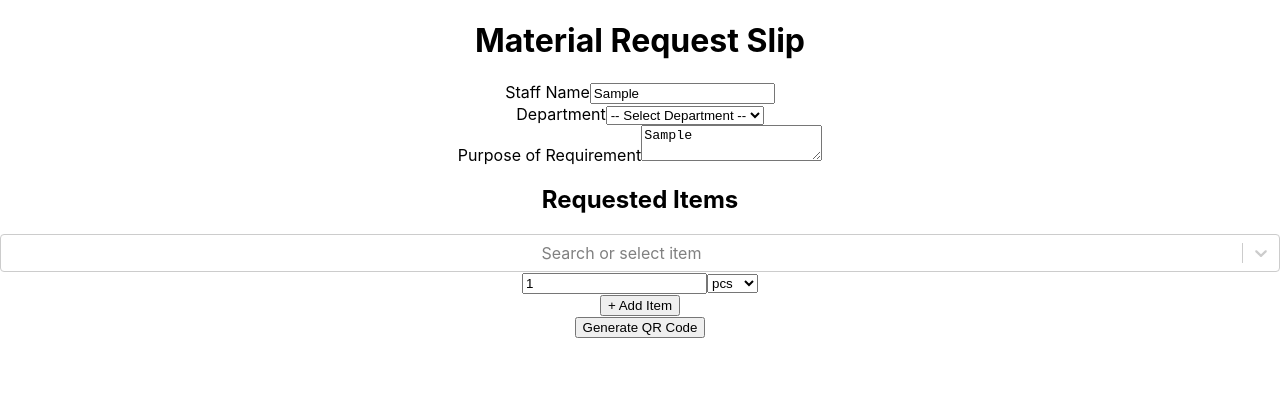
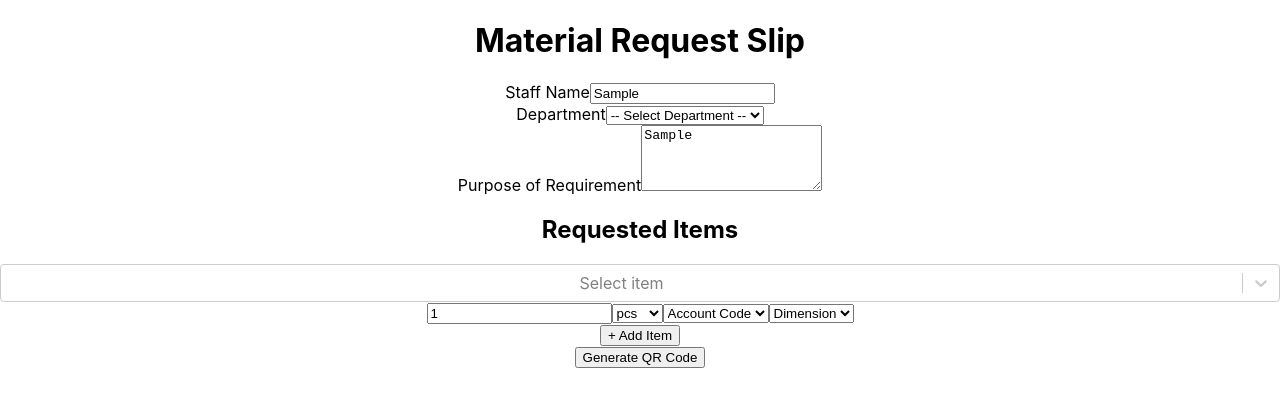
Before and after one commit to samuelsaji/qr-slip-herbal, a React (Create React App) app: page / in a window 1280 px wide. Both pictures are taken after typing "Sample", "Sample" into the empty fields and a click on the button "+ Add Item". Shown: the top 406 px of the page. Built offline with nearby package versions, Linux system fonts and the light colour scheme.

Commit message:
some minute changes

```diff
--- a/src/QRRequestApp.jsx
+++ b/src/QRRequestApp.jsx
@@ -33,14 +33,24 @@ export default function QRRequestApp() {
   const [requests, setRequests] = useState([]);
   const [qrData, setQrData] = useState('');
   const [products, setProducts] = useState([]);
+  const accountCodes = ['AC-101', 'AC-102', 'AC-103', 'AC-200'];
+  const dimensions = ['12-inch', '18-inch', '24-inch', '36-inch'];
+
 
   useEffect(() => {
     setProducts(productList);
   }, []);
 
       const handleAddRequest = () => {
-    setRequests([...requests, { item: '', qty: 1, unit: 'pcs' }]);
+      setRequests([...requests, {
+        item: '',
+        qty: 1,
+        unit: 'pcs',
+        accountCode: '',
+        dimension: ''
+      }]);
     };
+
 
   const handleChange = (index, key, value) => {
     const updated = [...requests];
@@ -95,22 +105,23 @@ export default function QRRequestApp() {
   return (
       <div className="min-h-screen bg-gradient-to-br from-green-50 to-blue-100 py-10">
       <div className="max-w-3xl mx-auto">
-        <div className="bg-white rounded-2xl shadow-2xl p-8 mb-10 border-t-8 border-green-400">
-          <h1 className="text-4xl font-extrabold text-center text-green-700 mb-8 tracking-tight">Material Request Slip</h1>
-          <div className="grid grid-cols-1 md:grid-cols-2 gap-8">
+        <div className="bg-white rounded-2xl shadow-2xl p-10 mb-10 border-t-8 border-green-400">
+          <h1 className="text-4xl font-extrabold text-center text-green-700 mb-10 tracking-tight">Material Request Slip</h1>
+
+          {/* Staff Info */}
+          <div className="grid grid-cols-1 md:grid-cols-2 gap-10 mb-12">
             <div>
-              <label className="block mb-2 text-gray-600 font-semibold">Staff Name</label>
-              <input
-                className="w-full p-3 border-2 border-green-200 rounded-lg focus:outline-none focus:border-green-400"
+              <label className="block mb-4 text-gray-600 font-semibold text-lg" >Staff Name</label>
+              <input className="w-full p-5 border-2 border-green-200 rounded-lg focus:outline-none focus:border-green-400 text-lg"
                 value={staffName}
                 onChange={e => setStaffName(e.target.value)}
                 placeholder="Enter your name"
               />
             </div>
             <div>
-              <label className="block mb-2 text-gray-600 font-semibold">Department</label>
+              <label className="block mb-4 text-gray-600 font-semibold text-lg">Department</label>
               <select
-                className="w-full p-3 border-2 border-green-200 rounded-lg focus:outline-none focus:border-green-400"
+                className="w-full p-5 border-2 border-green-200 rounded-lg focus:outline-none focus:border-green-400 text-lg"
                 value={department}
                 onChange={e => setDepartment(e.target.value)}>
                 <option value="">-- Select Department --</option>
@@ -121,33 +132,36 @@ export default function QRRequestApp() {
             </div>
           </div>
 
-          <div className="mt-8">
-            <label className="block mb-2 text-gray-600 font-semibold">Purpose of Requirement</label>
+          {/* Purpose */}
+          <div className="mb-12">
+            <label className="block mb-4 text-gray-600 font-semibold text-lg">Purpose of Requirement</label>
             <textarea
-              className="w-full border-2 border-green-200 rounded-lg p-3 focus:outline-none focus:border-green-400"
-              rows="2"
+              className="w-full border-2 border-green-200 rounded-lg p-5 focus:outline-none focus:border-green-400 text-lg"
+              rows="4"
               value={purpose}
               onChange={e => setPurpose(e.target.value)}
               placeholder="Describe the purpose"
             />
           </div>
 
-          <div className="mt-8">
-            <h2 className="text-lg font-bold mb-4 text-green-700">Requested Items</h2>
+          {/* Item Entry */}
+          <div>
+            <h2 className="text-xl font-bold mb-4 text-green-700">Requested Items</h2>
+            <div className="space-y-4">
               {requests.map((r, i) => (
-              <div key={i} className="grid grid-cols-1 md:grid-cols-3 gap-4 mb-4">
+                <div key={i} className="grid grid-cols-1 md:grid-cols-7 gap-4 items-center">
+                {/* Item dropdown */}
+                <div className="md:col-span-2">
                   <Select
                     options={products.map(p => ({ value: p, label: p }))}
                     onChange={selected => handleNewItem(i, selected?.value || '')}
-                placeholder="Search or select item"
+                    placeholder="Select item"
                     isClearable
+                    className="text-sm"
                   />
+                </div>
 
-                <datalist id="products">
-                  {products.map(p => (
-                    <option key={p} value={p} />
-                  ))}
-                </datalist>
+                {/* Qty */}
                 <input
                   type="number"
                   className="border-2 border-green-200 p-2 rounded-lg w-full focus:outline-none focus:border-green-400"
@@ -156,6 +170,8 @@ export default function QRRequestApp() {
                   onChange={e => handleChange(i, 'qty', e.target.value)}
                   placeholder="Qty"
                 />
+
+                {/* Unit */}
                 <select
                   className="border-2 border-green-200 p-2 rounded-lg w-full focus:outline-none focus:border-green-400"
                   value={r.unit}
@@ -164,10 +180,34 @@ export default function QRRequestApp() {
                     <option key={u} value={u}>{u}</option>
                   ))}
                 </select>
+
+                {/* Account Code */}
+                <select
+                  className="border-2 border-green-200 p-2 rounded-lg w-full focus:outline-none focus:border-green-400"
+                  value={r.accountCode}
+                  onChange={e => handleChange(i, 'accountCode', e.target.value)}>
+                  <option value="">Account Code</option>
+                  {accountCodes.map(code => (
+                    <option key={code} value={code}>{code}</option>
+                  ))}
+                </select>
+
+                {/* Dimension */}
+                <select
+                  className="border-2 border-green-200 p-2 rounded-lg w-full focus:outline-none focus:border-green-400"
+                  value={r.dimension}
+                  onChange={e => handleChange(i, 'dimension', e.target.value)}>
+                  <option value="">Dimension</option>
+                  {dimensions.map(dim => (
+                    <option key={dim} value={dim}>{dim}</option>
+                  ))}
+                </select>
               </div>
               ))}
+            </div>
+
             <button
-              className="mt-2 px-4 py-2 bg-green-600 text-white rounded-lg hover:bg-green-700 transition"
+              className="mt-6 px-4 py-2 bg-green-600 text-white rounded-lg hover:bg-green-700 transition"
               onClick={handleAddRequest}
             >
               + Add Item
@@ -175,13 +215,14 @@ export default function QRRequestApp() {
           </div>
 
           <button
-            className="mt-8 w-full py-3 bg-blue-600 text-white font-bold rounded-lg hover:bg-blue-700 transition text-lg shadow"
+            className="mt-10 w-full py-3 bg-blue-600 text-white font-bold rounded-lg hover:bg-blue-700 transition text-lg shadow"
             onClick={generateQR}
           >
             Generate QR Code
           </button>
         </div>
 
+        {/* QR Preview */}
         {qrData && (
           <div className="bg-white rounded-2xl shadow-xl p-8 text-center border-t-8 border-blue-400 print:border-t-0 print:shadow-none print:p-2">
             <h2 className="text-2xl font-bold mb-6 text-blue-700">Request Slip</h2>
@@ -199,7 +240,7 @@ export default function QRRequestApp() {
             </div>
             <div className="mb-6">
               <h3 className="font-semibold text-lg mb-2 text-gray-800">Items Requested</h3>
-              <table className="w-full border border-gray-200 rounded-lg overflow-hidden">
+              <table className="w-full border border-gray-200 rounded-lg overflow-hidden text-sm">
                 <thead className="bg-blue-50">
                   <tr>
                     <th className="py-2 px-4 border-b text-left">Item</th>
@@ -232,5 +273,6 @@ export default function QRRequestApp() {
         )}
       </div>
     </div>
+
   );
 }
--- a/src/index.css
+++ b/src/index.css
@@ -1,11 +1,9 @@
 body {
   margin: 0;
-  font-family: -apple-system, BlinkMacSystemFont, 'Segoe UI', 'Roboto', 'Oxygen',
-    'Ubuntu', 'Cantarell', 'Fira Sans', 'Droid Sans', 'Helvetica Neue',
-    sans-serif;
   -webkit-font-smoothing: antialiased;
   -moz-osx-font-smoothing: grayscale;
   text-align: center;
+  font-family: 'Inter', sans-serif;
 }
 
 code {
```
Lines whose indentation alone changed are shown as unchanged.
